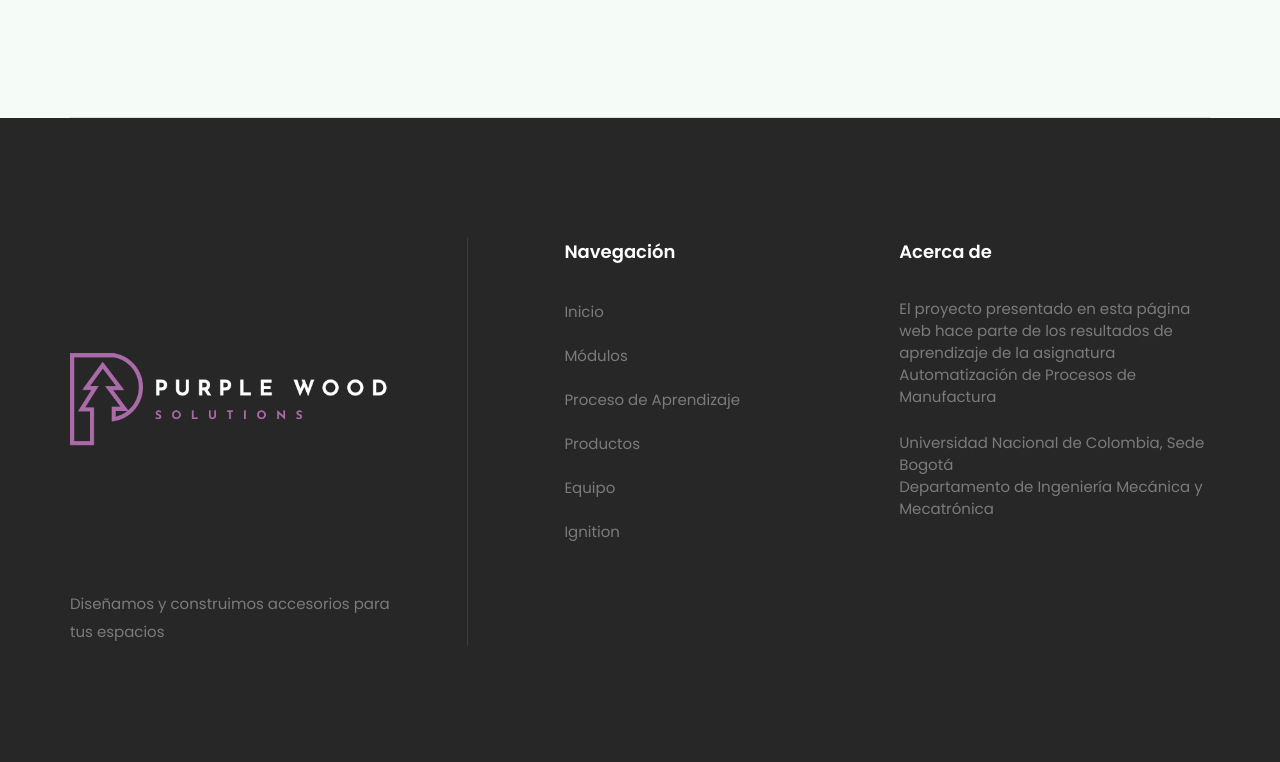
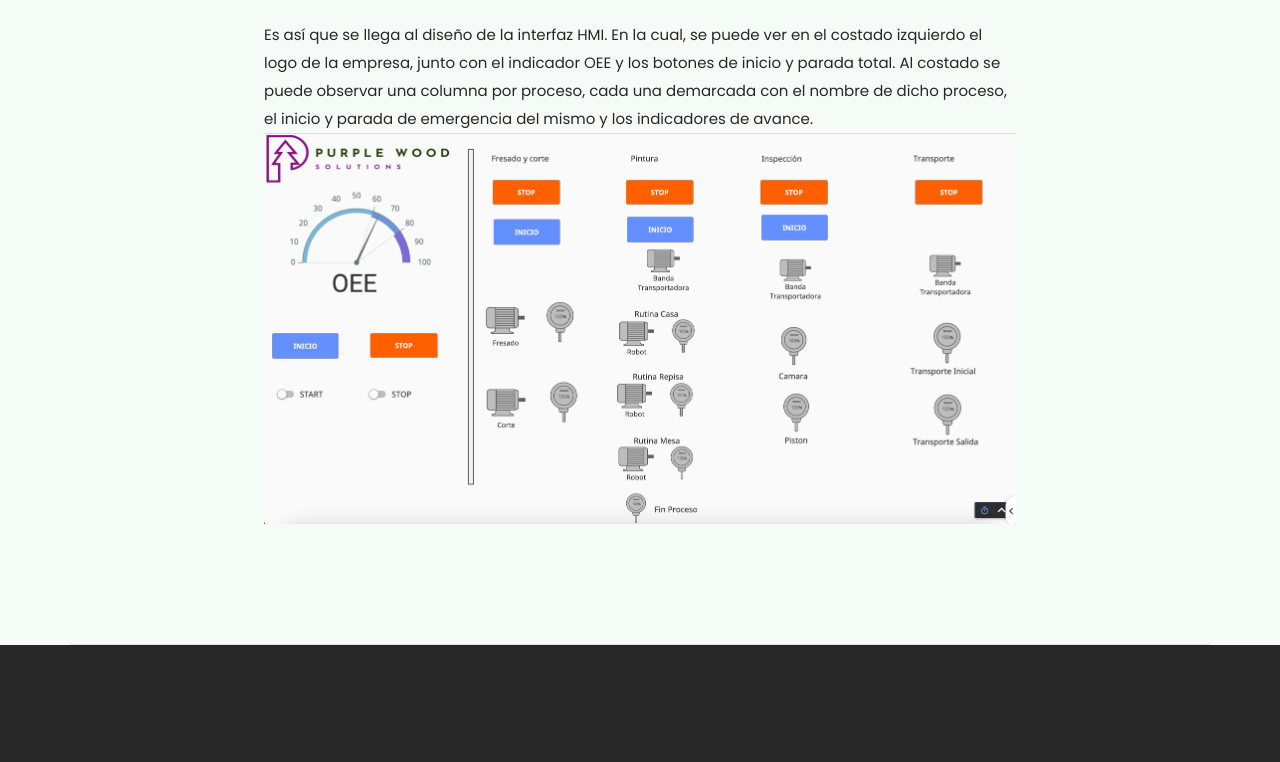
Before and after one commit to PurpleWood-APM/PagWebPurpleWood, a website: page temp/html/scada.html in a window 1280 px wide. Shown: the part 2243-3005 px from the top of the page. Drawn offline with Linux system fonts and the light colour scheme.

Commit message:
:package: SCADA

```diff
--- a/temp/html/scada.html
+++ b/temp/html/scada.html
@@ -204,6 +204,13 @@
                                 </p>
 
 
+                                <p>
+                                    Es así que se llega al diseño de la interfaz HMI. En la cual, se puede ver en el costado izquierdo el logo de la empresa, junto con el indicador OEE y los botones de inicio y parada total. Al costado se puede observar una columna por proceso, cada una demarcada con el nombre de dicho proceso, el inicio y parada de emergencia del mismo y los indicadores de avance.
+
+                                    <img src="assets/images/modulos/SCADA/HMI.png"  alt="" />
+                                </p>
+
+
                             </div>
 
                         </div>
```
